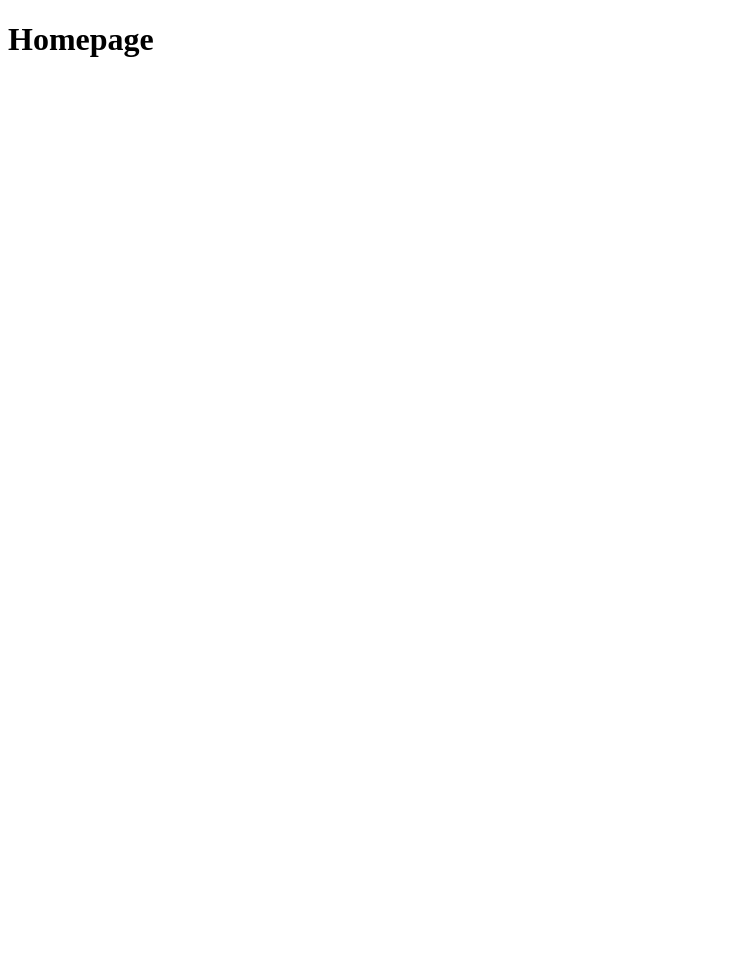
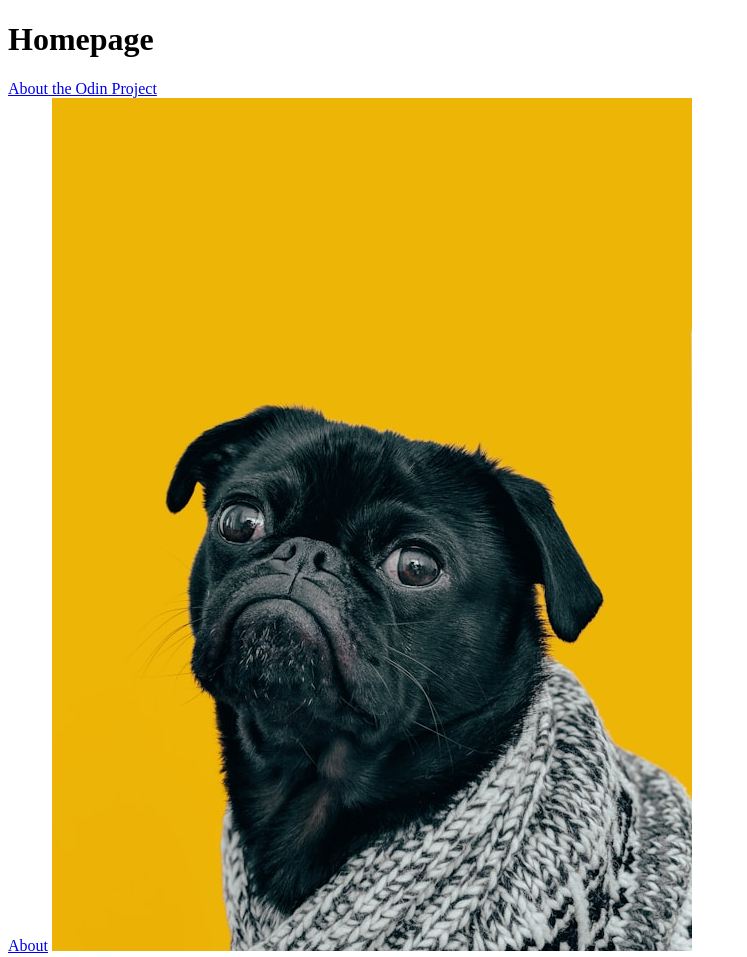
Before and after one commit to Holl4444/odinLinks, a plain HTML site: page index.html in a window 1280 px wide. Shown: the whole page, without its empty margins (0-747 px from the left). Before the commit the page ends 800 px from the top, so only its background shows below. Drawn offline with Linux system fonts and the light colour scheme.

Commit message:
links to pages + imgs

```diff
--- a/index.html
+++ b/index.html
@@ -7,5 +7,16 @@
   </head>
   <body>
     <h1>Homepage</h1>
+    <!-- noopener - stops opened link accessing page opened from and noreferrer stops it from knowing who linked to it -->
+    <a
+      href="https://www.theodinproject.com/about"
+      target="_blank"
+      rel="noopener noreferrer"
+      >About the Odin Project</a
+    ><br />
+    <a href="./pages/about.html">About</a>
+
+    <img src="./images/dog.jpg" />
+
   </body>
 </html>
```
